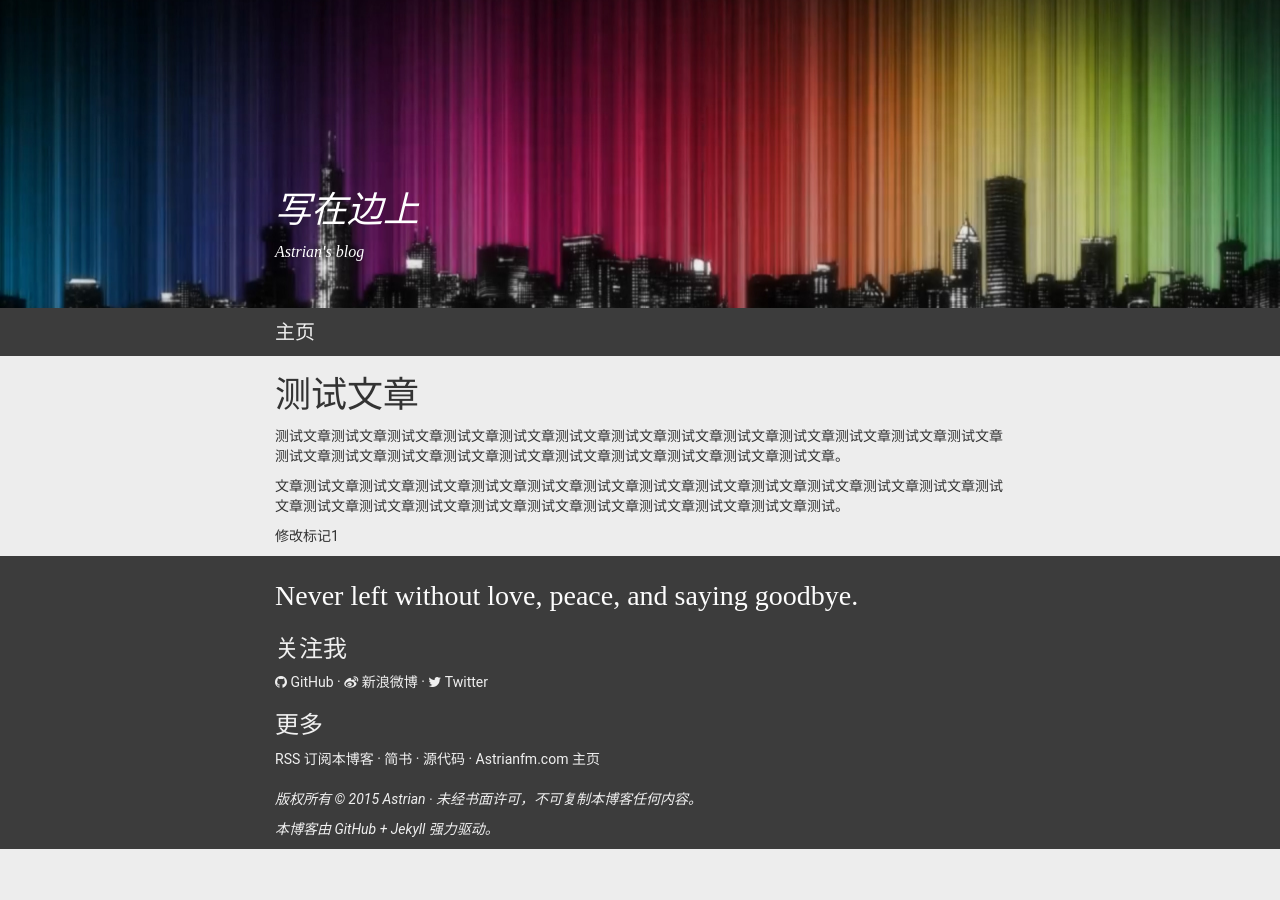
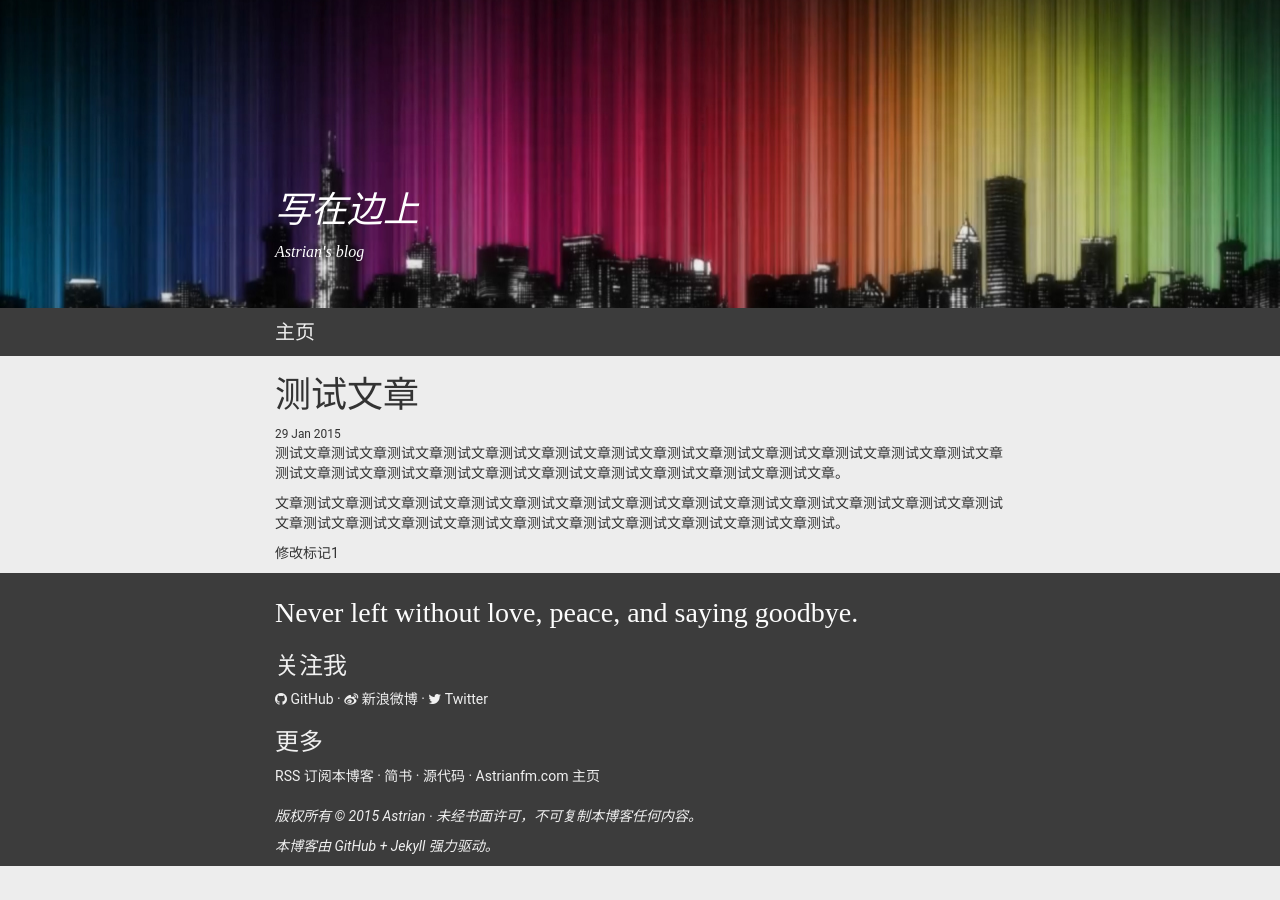
Before and after one commit to zqm1999/zqm1999.github.io, a Jekyll site: the page built from _posts/2015-01-29-article-test.md, in a window 1280 px wide. Built offline with Jekyll 4.4.1, drawn with Linux system fonts in a browser that asks for light colours; nearby versions of some CDN libraries; some web fonts are replaced; Markdown is read by kramdown in place of the engine named in the settings.

Commit message:
再试日期

```diff
--- a/_layouts/article.html
+++ b/_layouts/article.html
@@ -4,6 +4,7 @@ layout: default
 
 <div class="page">
     <h1>{{ page.title }}</h1>
+    <small>{{ page.date | date_to_string }}</small>
     {{ content }}
     <p>修改标记1</p>
 </div>
```
